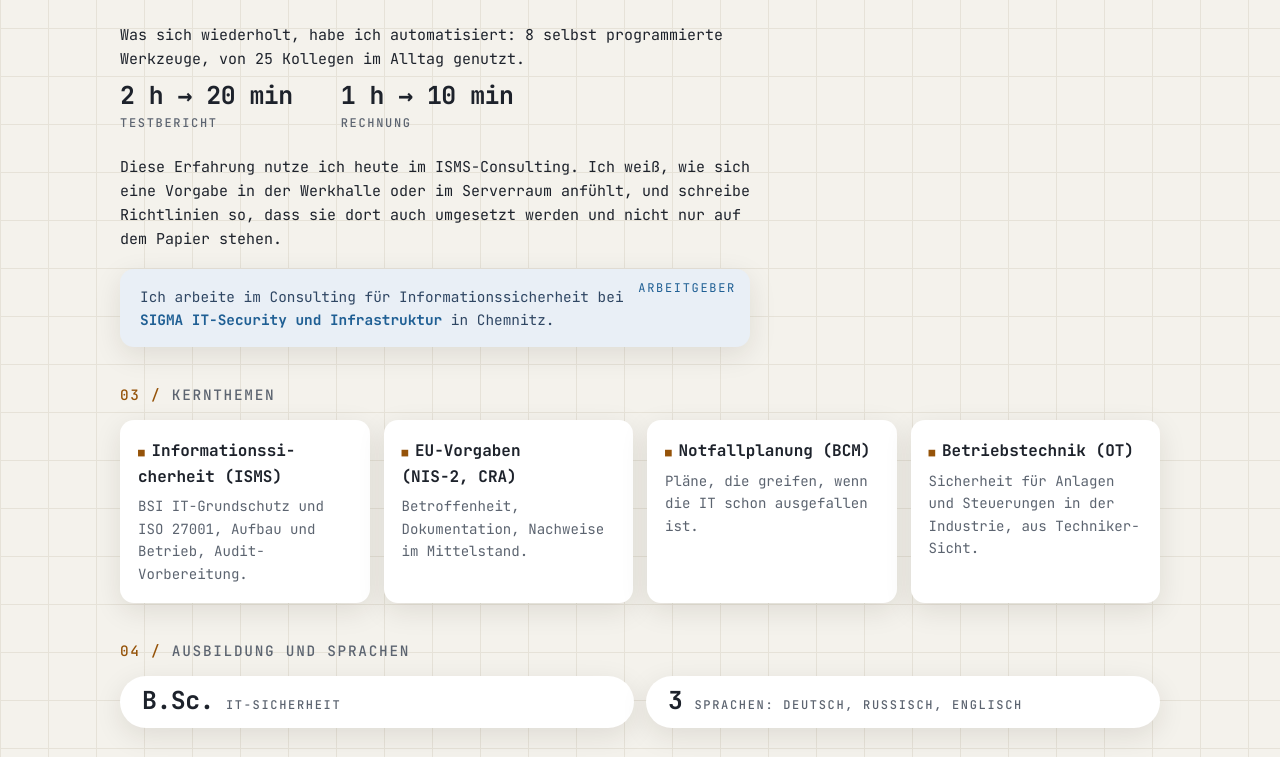
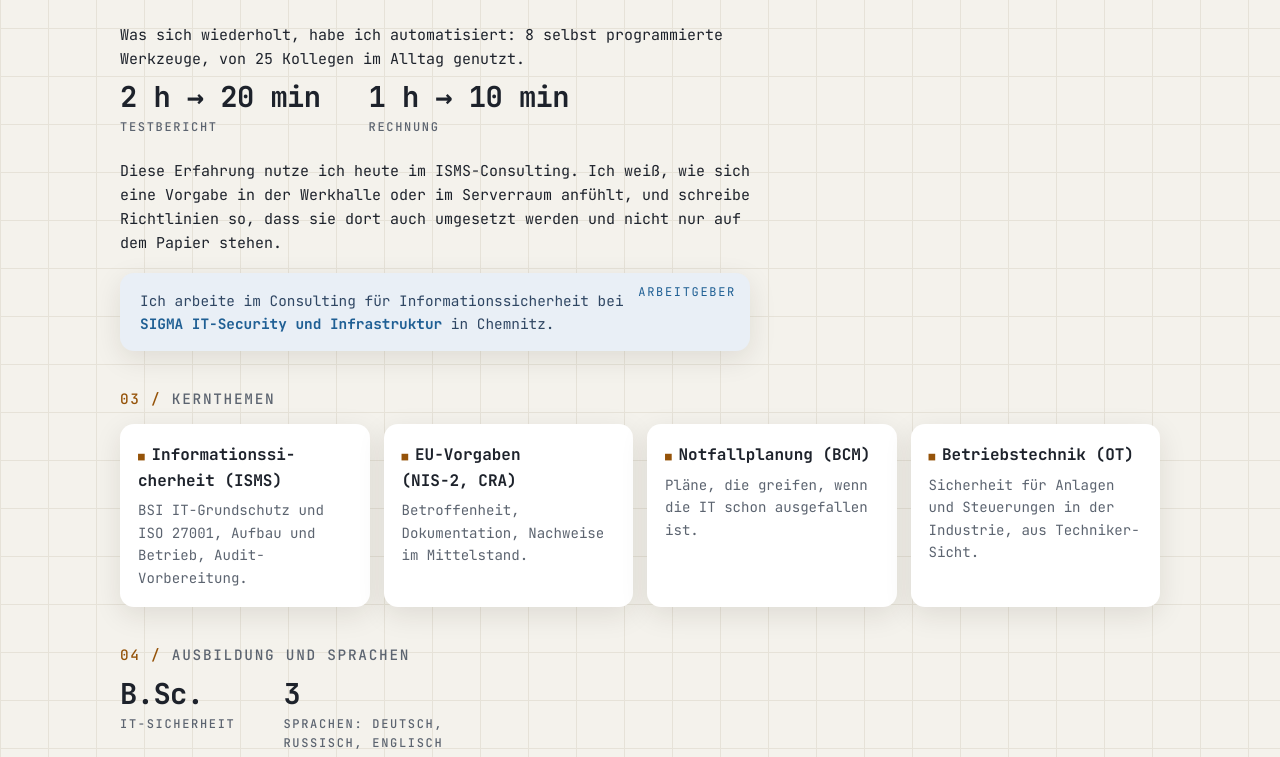
Before and after one commit to OfficeKnight/kazasdev, a plain HTML site: page index.html in a window 1280 px wide. Shown: the part 1076-1833 px from the top of the page. Drawn offline with Linux system fonts and the light colour scheme.

Commit message:
Klickbarkeit eindeutig: Kennzahlen ohne Pillen, Kontakt mit Link-Unterstrich
Kennzahlen sind auf allen Breiten Messwerte ohne Fläche und sehen nicht
mehr aus wie der Umschalter. Die Kontakt-Adresse trägt den Amber-
Unterstrich, den nur Links haben, und die Fläche tönt sich beim Antippen.
Alle Messwerte haben dieselbe Größe (1,8 rem).

Co-Authored-By: Claude Opus 5.5 <noreply@anthropic.com>

```diff
--- a/style.css
+++ b/style.css
@@ -105,10 +105,11 @@ h2::before { content: attr(data-n) " / "; content: attr(data-n) " / " / ""; colo
 .card h3 { font-size: 1rem; text-wrap: balance; font-weight: 700; margin: 0 0 6px; hyphens: auto; overflow-wrap: break-word; }
 .card h3::before { content: "■\00a0"; content: "■\00a0" / ""; color: var(--acc); font-size: .7em; }
 .card p { color: var(--mut); font-size: .88rem; margin: 0; }
-.kpi { display: grid; grid-template-columns: repeat(2, minmax(0, 1fr)); gap: 12px; }
-.kpi div { display: inline-flex; align-items: baseline; gap: 12px; padding: 12px 22px; border-radius: 999px; background: var(--card); box-shadow: var(--sh); min-width: 0; }
-.kpi b { font-size: 1.55rem; line-height: 1; font-weight: 700; letter-spacing: -.02em; }
-.kpi span { font-size: .75rem; letter-spacing: .14em; text-transform: uppercase; color: var(--mut); font-weight: 500; }
+/* Kennzahlen: Messwerte ohne Fläche, Zahl oben, Beschriftung darunter */
+.kpi { display: grid; grid-template-columns: repeat(2, max-content); gap: 18px 48px; }
+.kpi div { display: flex; flex-direction: column; align-items: flex-start; gap: 6px; min-width: 0; }
+.kpi b { font-size: 1.8rem; line-height: 1; font-weight: 700; letter-spacing: -.02em; }
+.kpi span { max-width: 30ch; font-size: .75rem; letter-spacing: .14em; text-transform: uppercase; color: var(--mut); font-weight: 500; }
 @media (max-width: 980px) {
   .cards { grid-template-columns: repeat(2, 1fr); }
 }
@@ -128,7 +129,7 @@ h2::before { content: attr(data-n) " / "; content: attr(data-n) " / " / ""; colo
 .ba { display: grid; grid-template-columns: repeat(2, max-content); gap: 18px 48px; margin: 0; }
 .ba div { display: flex; flex-direction: column-reverse; gap: 6px; }
 .ba dt { font-size: .75rem; font-weight: 500; letter-spacing: .14em; text-transform: uppercase; color: var(--mut); }
-.ba dd { margin: 0; font-size: 1.55rem; line-height: 1; font-weight: 700; letter-spacing: -.02em; white-space: nowrap; }
+.ba dd { margin: 0; font-size: 1.8rem; line-height: 1; font-weight: 700; letter-spacing: -.02em; white-space: nowrap; }
 @media (max-width: 420px) { .ba { grid-template-columns: 1fr; } }
 .sr { position: absolute; width: 1px; height: 1px; margin: -1px; padding: 0; overflow: hidden; clip-path: inset(50%); white-space: nowrap; border: 0; }
 /* Kontakt: eine Fläche, ganz klickbar, LinkedIn allein */
@@ -137,12 +138,14 @@ h2::before { content: attr(data-n) " / "; content: attr(data-n) " / " / ""; colo
 .contact a { font-size: clamp(1rem, .6rem + 2.2vw, 1.55rem); font-weight: 700; line-height: 1.2; letter-spacing: -.02em; overflow-wrap: anywhere; }
 .contact a::after { content: ""; position: absolute; inset: 0; border-radius: inherit; }
 .contact .arr { display: inline-block; margin-left: .6ch; color: var(--acc); }
-.contact:hover a { text-decoration: underline; text-underline-offset: 5px; }
+.contact a { text-decoration: underline; text-decoration-color: var(--acc); text-decoration-thickness: 2px; text-underline-offset: 6px; }
+.contact:hover a { text-decoration-color: currentColor; }
+.contact:active { background: color-mix(in srgb, var(--card) 88%, var(--acc)); }
 /* Englischer Absatz: Kennung EN in Label-Optik */
 .en .text { color: var(--mut); }
 .en-tag { display: inline-block; margin-right: 1.2ch; font-size: .75rem; font-weight: 500; letter-spacing: .14em; color: var(--acc); }
 .contact p { color: var(--mut); font-size: .88rem; max-width: 72ch; margin: 8px 0 0; text-wrap: pretty; }
-@media (max-width: 560px) { .cards { grid-template-columns: 1fr; } .card { padding: 14px; } .contact { padding: 18px; } .kpi { grid-template-columns: repeat(2, 1fr); gap: 18px 16px; } .kpi div { display: flex; flex-direction: column; align-items: flex-start; justify-content: flex-start; gap: 6px; padding: 0; background: none; box-shadow: none; border-radius: 0; } .kpi b { font-size: 1.8rem; } .kpi span { hyphens: auto; overflow-wrap: break-word; max-width: 100%; } }
+@media (max-width: 560px) { .cards { grid-template-columns: 1fr; } .card { padding: 14px; } .contact { padding: 18px; } .kpi { grid-template-columns: repeat(2, minmax(0, 1fr)); gap: 18px 16px; } .kpi span { overflow-wrap: break-word; max-width: 100%; } }
 
 /* Arbeitgeber: ein Satz auf getönter Fläche, am Ende von Hintergrund */
 .sigma { position: relative; max-width: 70ch; margin-top: 18px; padding: 16px 120px 16px 20px; background: var(--sig-bg); color: var(--sig-text); border-radius: var(--r); box-shadow: var(--sh); }
```
